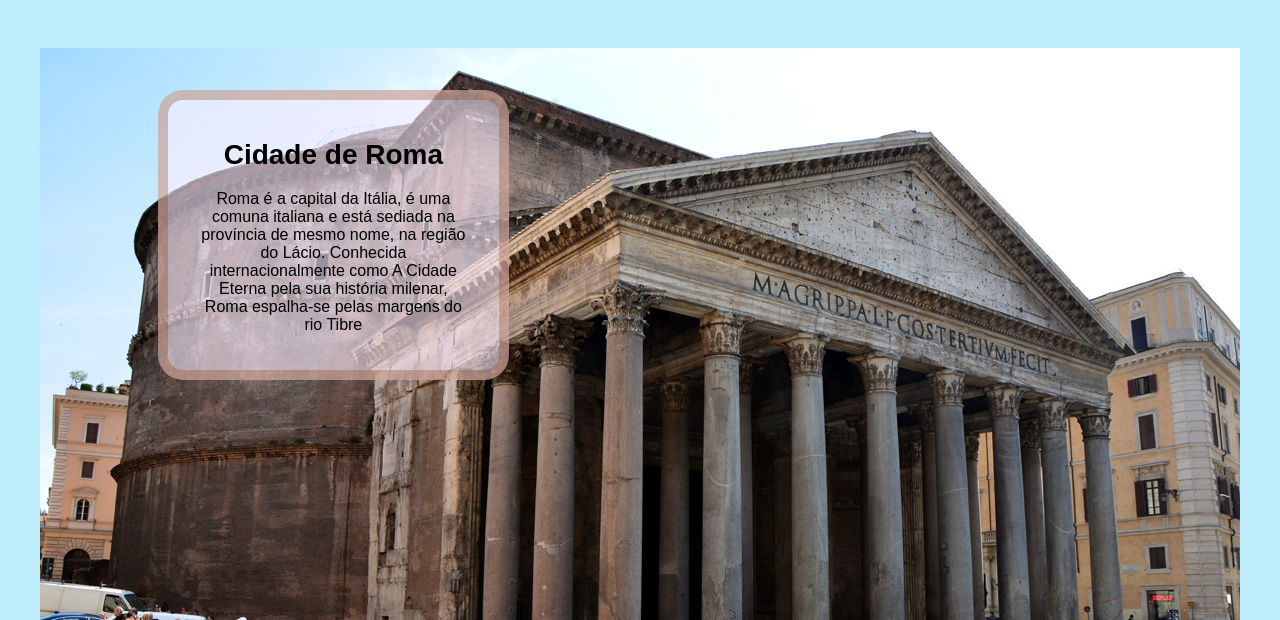
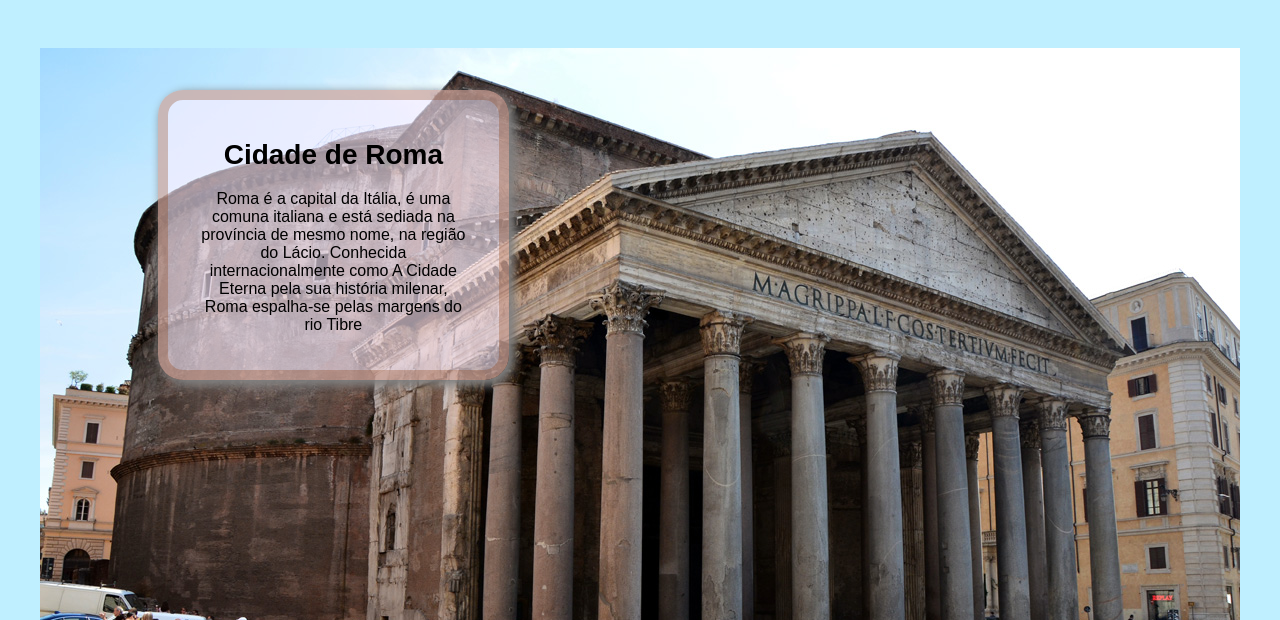
Before and after one commit to ChigorGomes/ProgWeb, a PHP site: page /CSS2/exe4.html in a window 1280 px wide. Shown: the top 620 px of the page. Run offline with PHP 8.4, Linux system fonts and the light colour scheme.

Commit message:
Atualizado

```diff
--- a/CSS2/CSSIMG/css2.css
+++ b/CSS2/CSSIMG/css2.css
@@ -20,6 +20,7 @@ div{
 	width: 23%;
 	border-radius: 25px 25px 25px 25px;
 	padding: 20px;
+	box-shadow: 4px 4px 10px 2px gray;
 
 }
 p{
```
